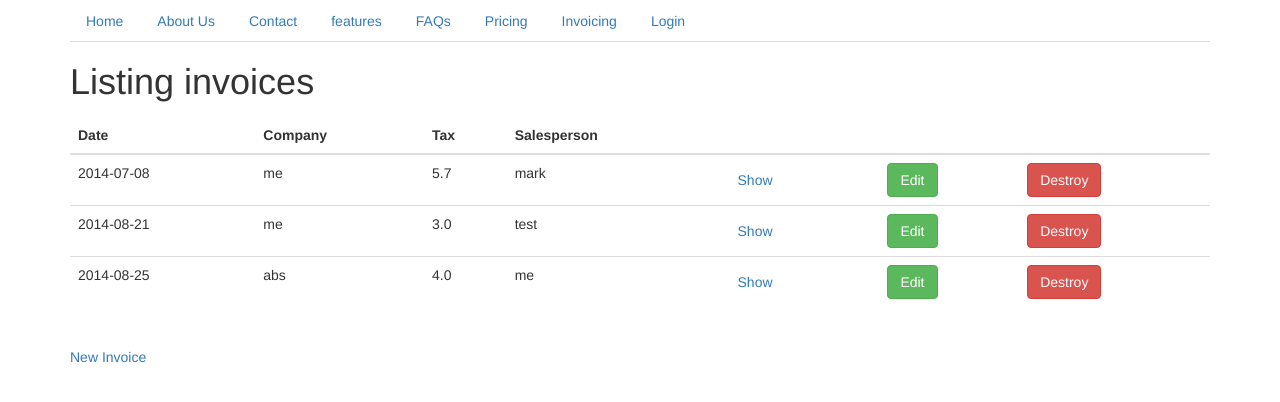
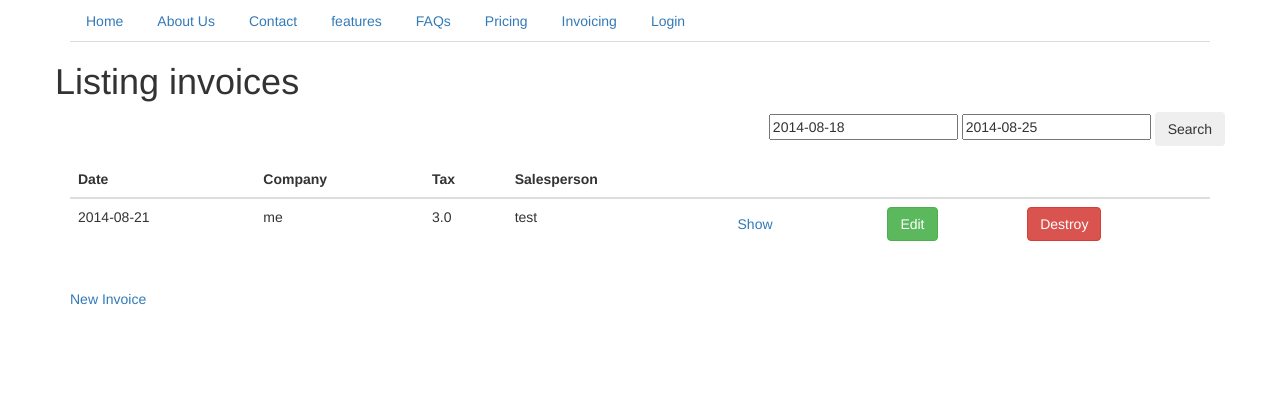
Before and after one commit to adawenour/-enterprise-software, a Rails app: page /invoices in a window 1280 px wide. Shown: the top 402 px of the page. Run offline with Rails 7, Linux system fonts and the light colour scheme; data comes from the database, SQL or seed files in the repository; both versions use the stored data as it was after the commit; style sheets or scripts are compiled from the project's sources; some libraries are stand-ins or nearby versions.

Commit message:
INTEGRATING A DATE RANGE SEARCH FIELD

```diff
--- a/app/controllers/invoices_controller.rb
+++ b/app/controllers/invoices_controller.rb
@@ -4,7 +4,8 @@ class InvoicesController < ApplicationController
   # GET /invoices
   # GET /invoices.json
   def index
-    @invoices = Invoice.all
+      @search = InvoiceSearch.new(params[:search])
+      @invoices = @search.scope
   end
 
   # GET /invoices/1
--- /dev/null
+++ b/app/models/invoice_search.rb
@@ -0,0 +1,22 @@
+class InvoiceSearch
+  attr_reader :date_from, :date_to
+
+  def initialize(params)
+    params ||= {}
+    @date_from = parsed_date(params[:date_from], 7.days.ago.to_date.to_s)
+    @date_to = parsed_date(params[:date_to], Date.today.to_s)
+  end
+
+  def scope
+    Invoice.where('date BETWEEN ? AND ?', @date_from, @date_to)
+  end
+
+  private
+
+  def parsed_date(date_string, default)
+    Date.parse(date_string)
+  rescue ArgumentError, TypeError
+    default
+  end
+
+end
--- a/app/views/invoices/index.html.erb
+++ b/app/views/invoices/index.html.erb
@@ -1,4 +1,14 @@
-<h1>Listing invoices</h1>
+<div class="row">
+    <h1>Listing invoices</h1>
+  <div class="pull-right range-query">
+
+      <%= form_tag invoices_path, method: :get do %>
+      <%= text_field_tag 'search[date_from]', @search.date_from %>
+      <%= text_field_tag 'search[date_to]', @search.date_to %>
+      <%= submit_tag 'Search', class: 'btn search-button' %>
+      <% end %>
+    </div>
+  </div>
 
 
 <div class="media">
```
Also changed, not shown: db/development.sqlite3, 2 other files.
